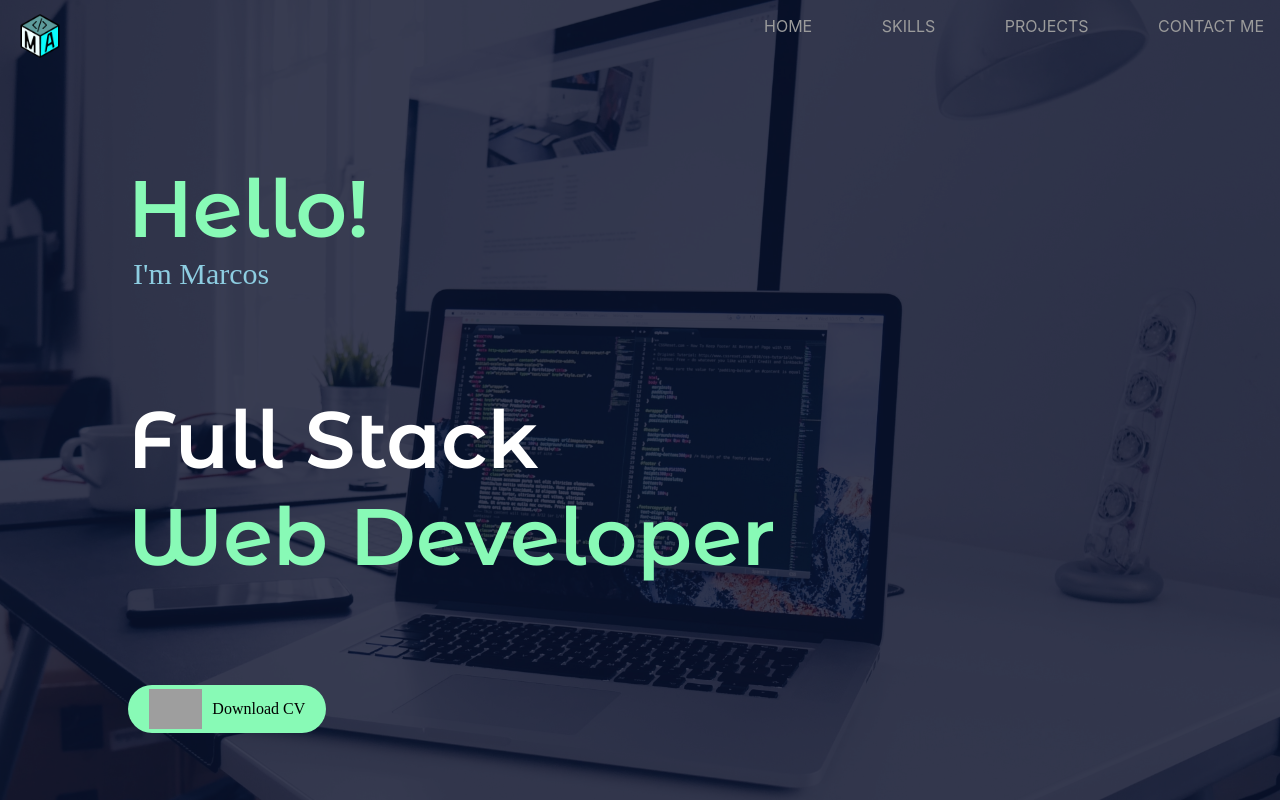
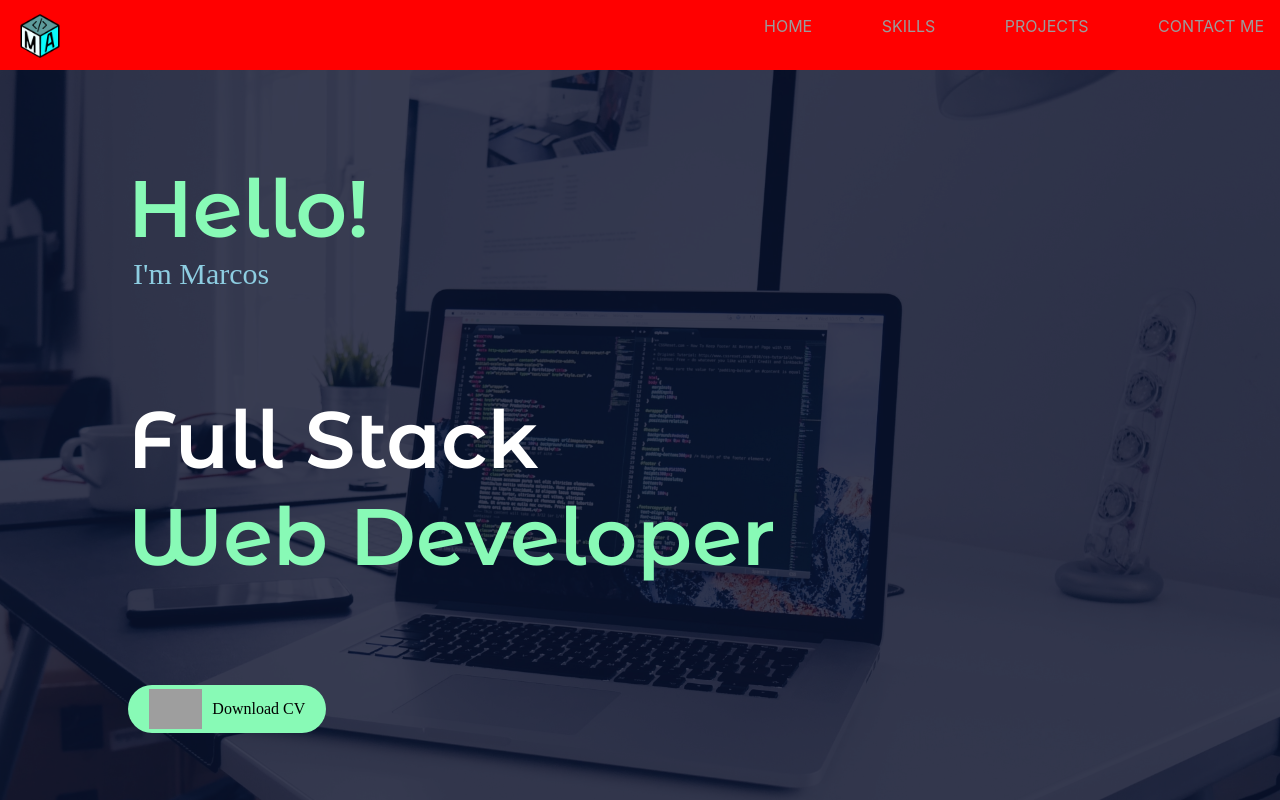
Before and after one commit to MarcosArjona97/Marcos-Arjona-portfolio, a React (Create React App) app in the folder client/: page / in a window 1280 px wide. Shown: the top 800 px of the page. Built offline with nearby package versions, Linux system fonts and the light colour scheme; grey boxes are pictures that could not be loaded.

Commit message:
Testing deploy

```diff
--- a/client/src/components/navBar/NavBar.css
+++ b/client/src/components/navBar/NavBar.css
@@ -1,7 +1,7 @@
 .navBar {
     width: 100vw;
     height: 70px;
-    background-color: rgba(255, 255, 255, 0);
+    background-color: rgb(255, 0, 0);
     position: fixed;
     z-index: 9999;
     transition: all 0.6s ease-out;
```
